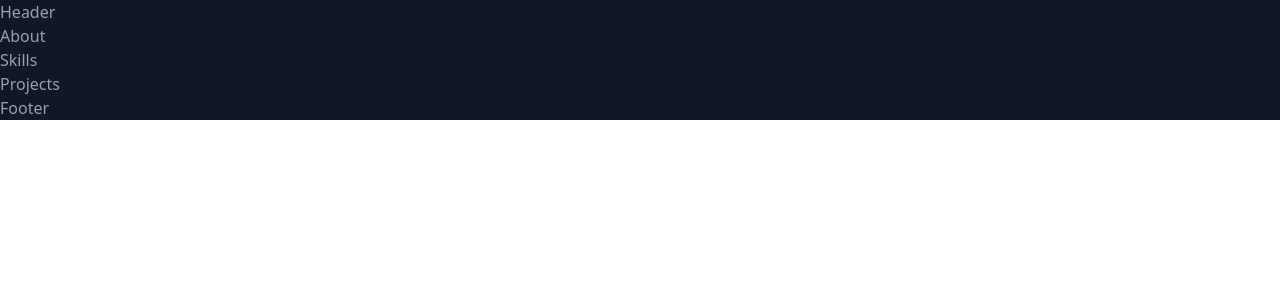
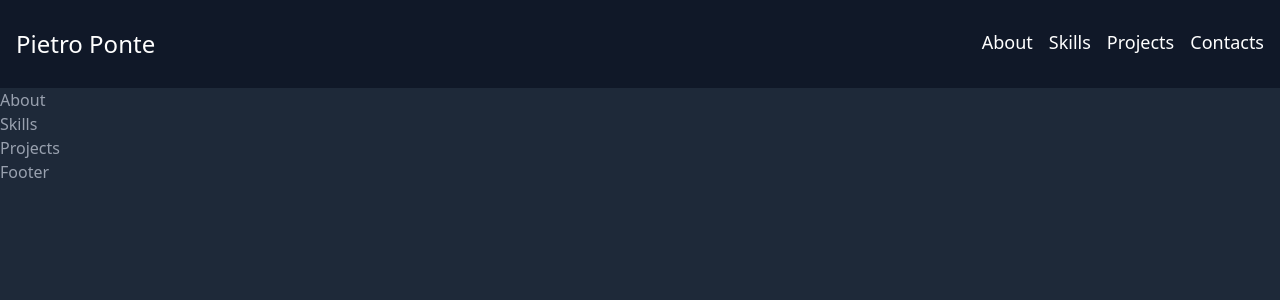
Before and after one commit to Pietroo03/MyPortfolio, a React (Vite) app: page / in a window 1280 px wide. Shown: the top 300 px of the page. Built offline with nearby package versions, Linux system fonts and the light colour scheme.

Commit message:
add header

```diff
--- a/src/App.jsx
+++ b/src/App.jsx
@@ -9,9 +9,10 @@ function App() {
   return (
     <>
 
-      <main className="text-gray-400 bg-gray-900 body-font">
+      <Header />
 
-        <Header />
+      <main className="text-gray-400 bg-gray-800 body-font h-screen">
+
         <About />
         <Skills />
         <Projects />
--- a/src/Components/Header.jsx
+++ b/src/Components/Header.jsx
@@ -1,7 +1,24 @@
 export default function Header() {
 
     return (
-        <div>Header</div>
+        <>
+
+            <header className="flex justify-between py-7 px-4 text-lg bg-gray-900 text-white sticky top-0 right-0 left-0">
+
+                <div className="text-2xl">
+                    <a href="/">Pietro Ponte</a>
+                </div>
+
+                <nav>
+                    <a href="/" className="ml-4 hover:text-cyan-500 hover:underline underline-offset-8">About</a>
+                    <a href="/" className="ml-4 hover:text-cyan-500 hover:underline underline-offset-8">Skills</a>
+                    <a href="/" className="ml-4 hover:text-cyan-500 hover:underline underline-offset-8">Projects</a>
+                    <a href="/" className="ml-4 hover:text-cyan-500 hover:underline underline-offset-8">Contacts</a>
+                </nav>
+
+            </header>
+
+        </>
 
     )
 }
```
